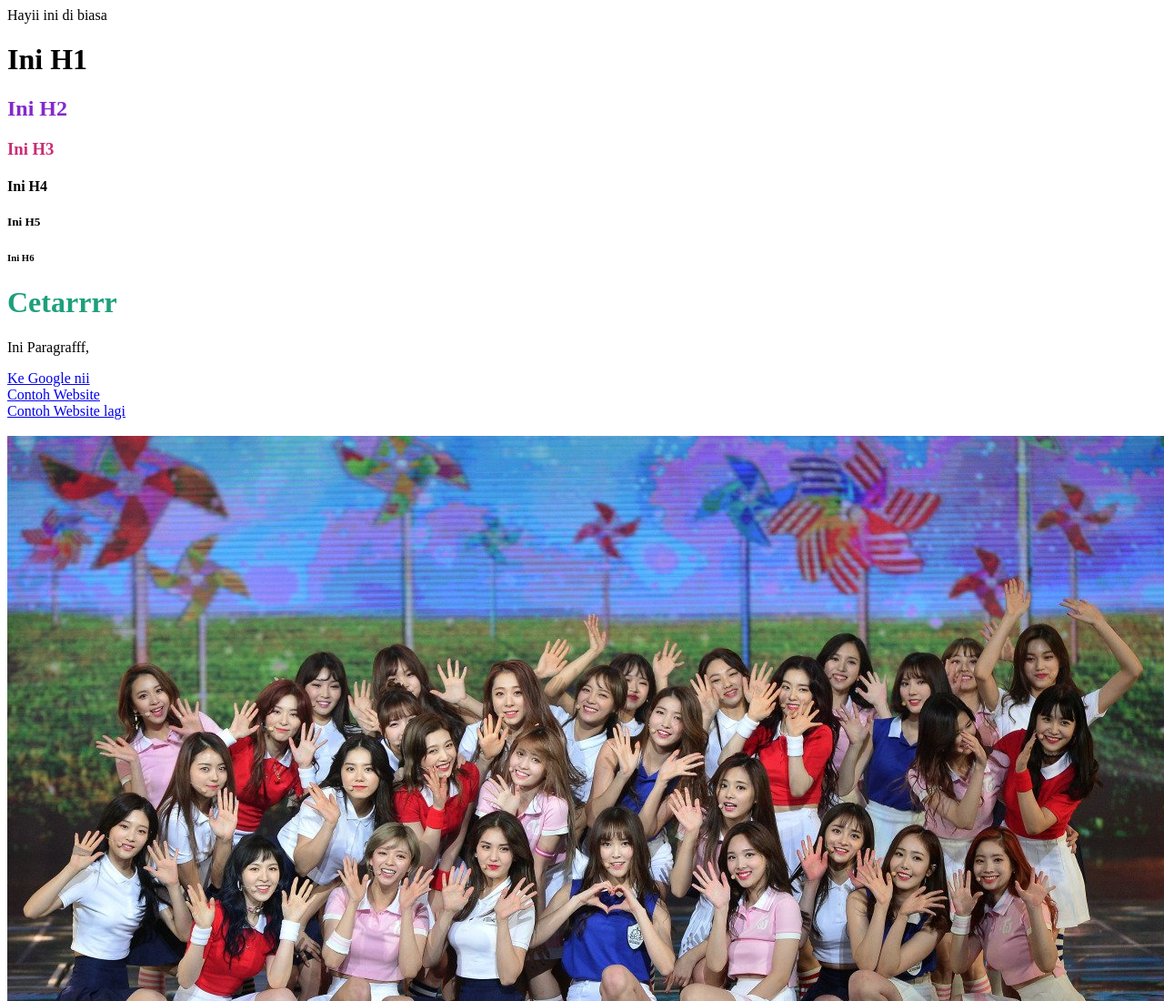
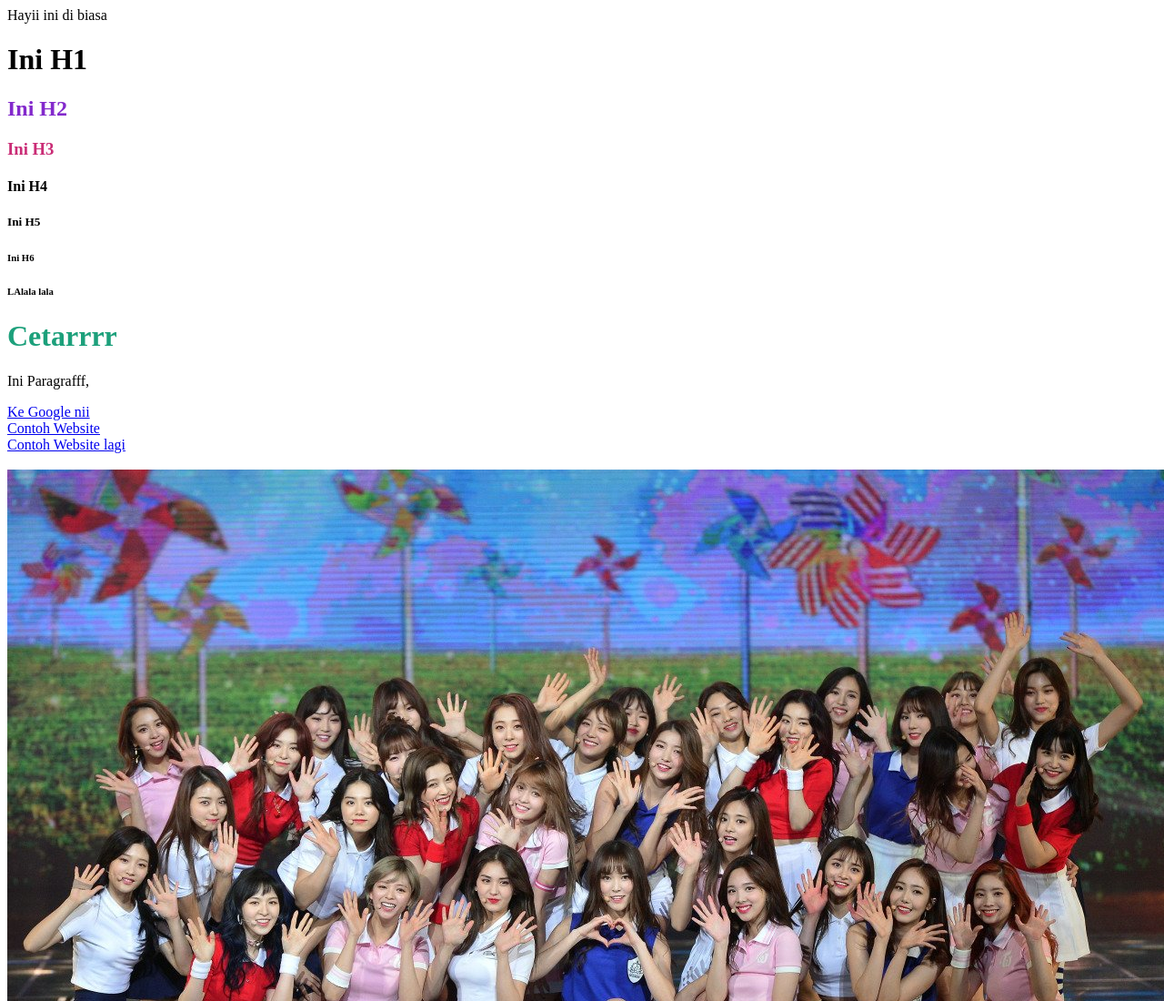
Before and after one commit to firdamegas23/Oktfyalue, a plain HTML site: page index.html in a window 1280 px wide. Shown: the top 1100 px of the page at 91% size. Drawn offline with Linux system fonts and the light colour scheme; files that its build step writes are made by us from their sources.

Commit message:
Update index.html

```diff
--- a/index.html
+++ b/index.html
@@ -26,6 +26,7 @@
         <h4>Ini H4</h4>
         <h5>Ini H5</h5>
         <h6>Ini H6</h6>
+        <h6>LAlala lala</h6>
 
         <!-- kalau mau nambahin CSS langsung di HTML,
         Tapi kurang efektif kalo banyak wkwk-->
```
